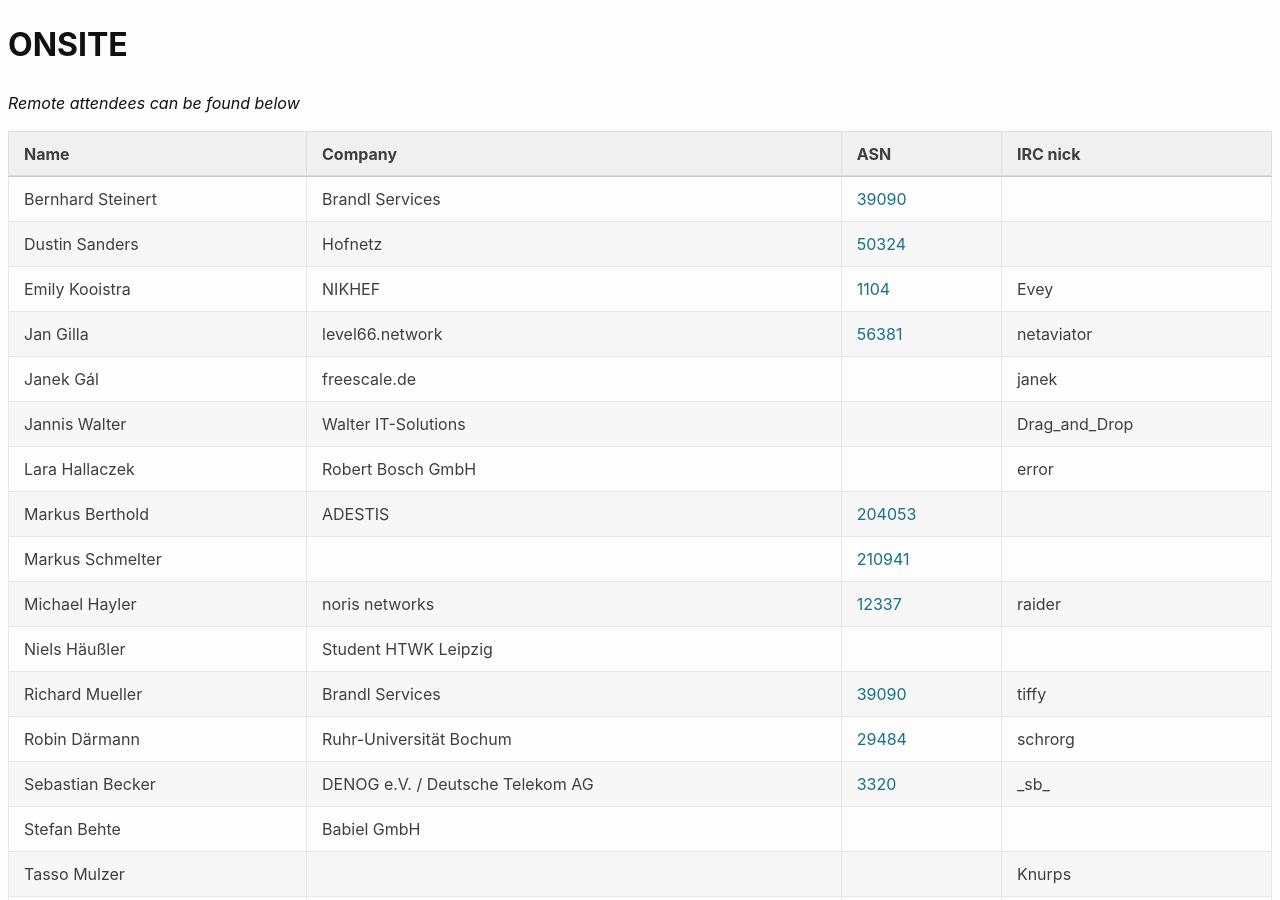
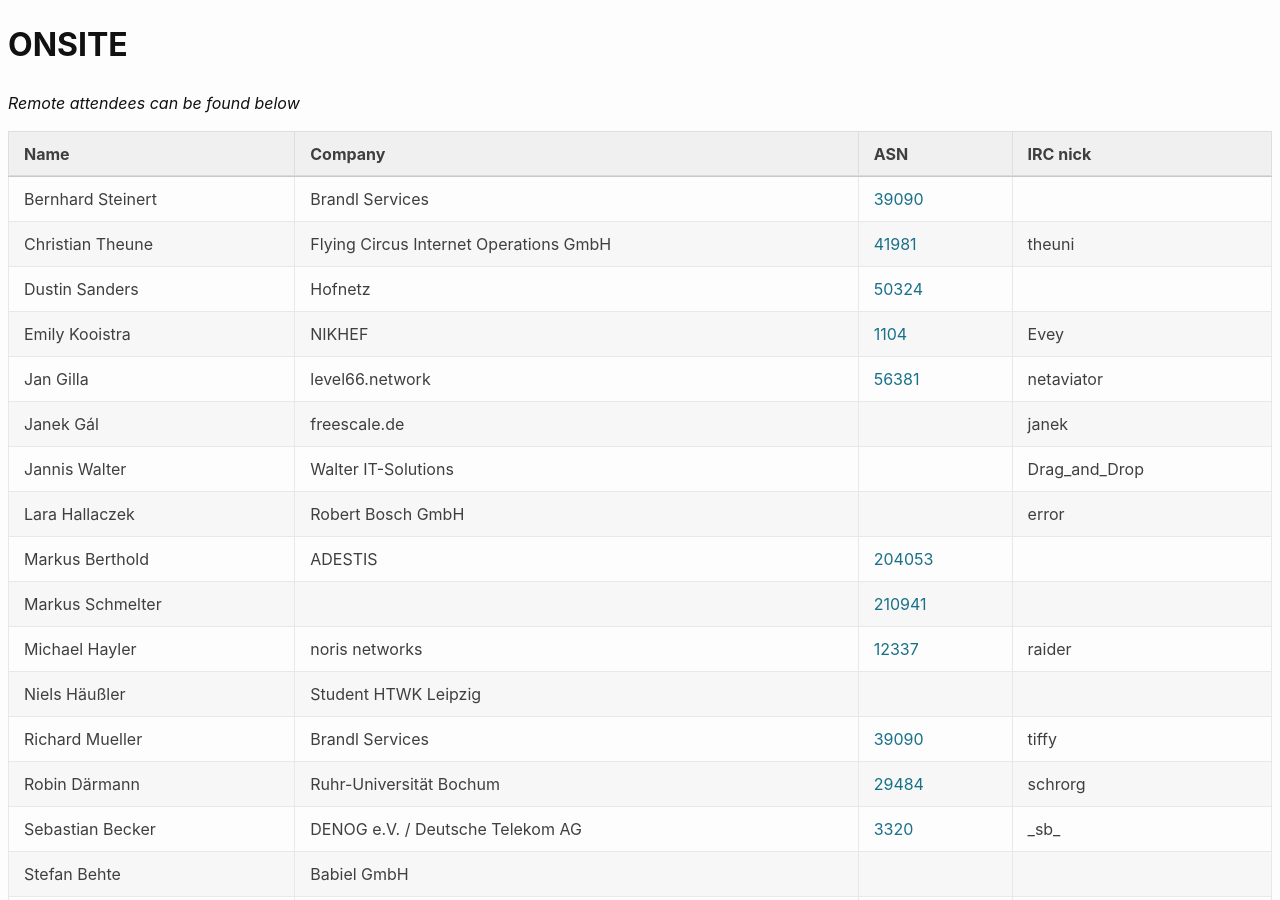
Before and after one commit to denog/pretix-attendeelist, a Jekyll site: the page built from denog16/index.markdown, in a window 1280 px wide and 900 px high. Built offline with Jekyll 4.4.1, drawn with Linux system fonts in a browser that asks for light colours.

Commit message:
Latest data: Thu Jul  4 12:11:24 UTC 2024

```diff
--- a/_data/attendees_denog16_onsite.json
+++ b/_data/attendees_denog16_onsite.json
@@ -4,6 +4,12 @@
     "company": "Brandl Services",
     "irc": null,
     "asn": "39090"
+  },
+  {
+    "name": "Christian Theune",
+    "company": "Flying Circus Internet Operations GmbH",
+    "irc": "theuni",
+    "asn": "41981"
   },
   {
     "name": "Dustin Sanders",
```
